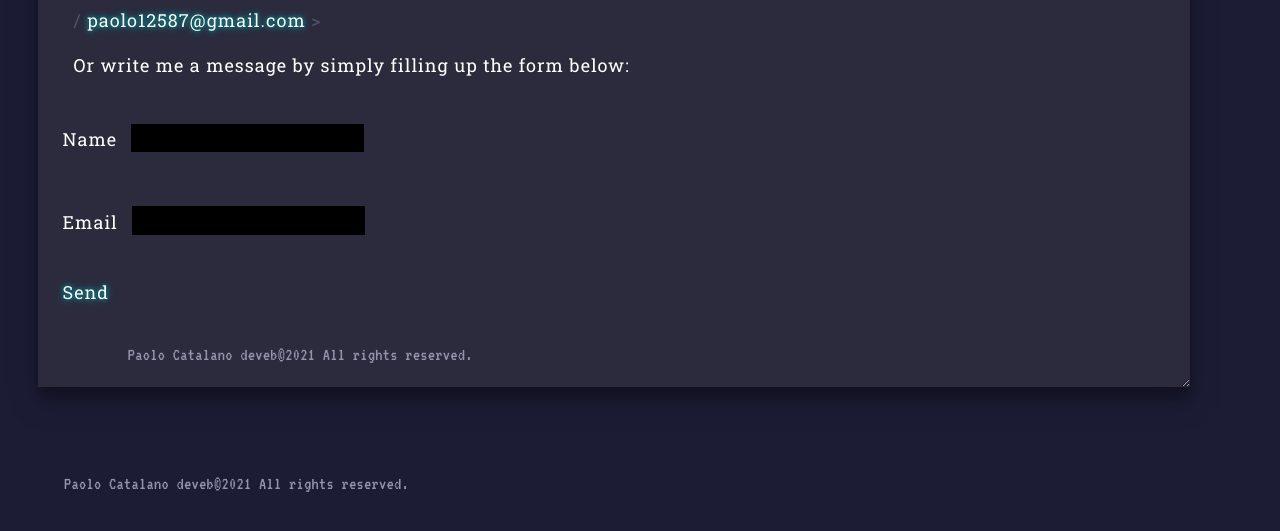
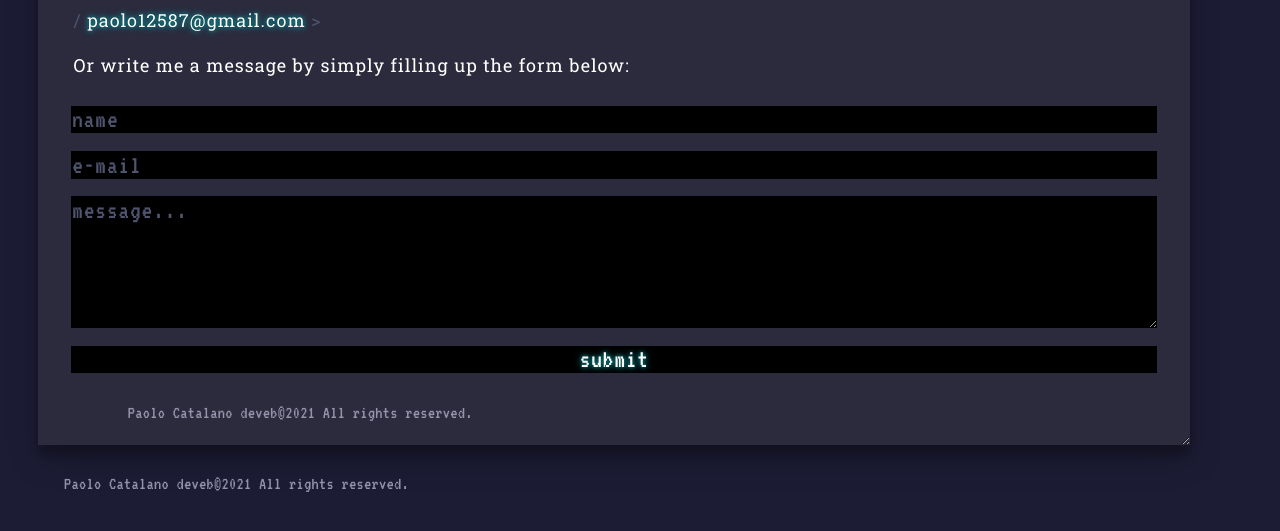
Before and after one commit to PaoloCatalano/paolo-deveb, a Gatsby site: page / in a window 1280 px wide. Both pictures are taken after a click on the button "contact". Shown: the part 231-762 px from the top of the page. Built offline with nearby package versions, Linux system fonts and the light colour scheme; Gatsby itself is replaced by a stand-in of ours.

Commit message:
formspree

```diff
--- a/src/components/Contact.js
+++ b/src/components/Contact.js
@@ -12,7 +12,11 @@ export default function Contact() {
         paolo12587@gmail.com
       </a>
       <p>Or write me a message by simply filling up the form below:</p>
-      {/* <form name="contact" netlify action="/success">
+      <form
+        name="contact"
+        action="https://formspree.io/f/xnqlplrk"
+        method="POST"
+      >
         <input type="text" name="name" placeholder="name" required />
         <input type="email" name="email" placeholder="e-mail" required />
         <textarea
@@ -23,21 +27,6 @@ export default function Contact() {
           required
         ></textarea>
         <input type="submit" value="submit" />
-      </form> */}
-      <form name="contact" netlify>
-        <p>
-          <label>
-            Name <input type="text" name="name" />
-          </label>
-        </p>
-        <p>
-          <label>
-            Email <input type="email" name="email" />
-          </label>
-        </p>
-        <p>
-          <button type="submit">Send</button>
-        </p>
       </form>
       <Footer />
     </div>
```
